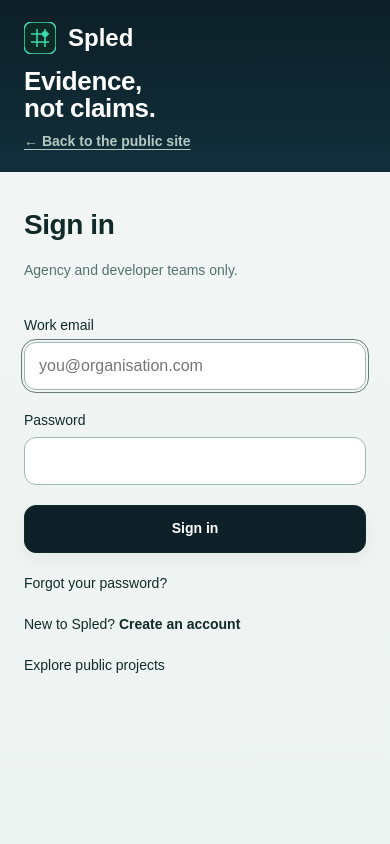
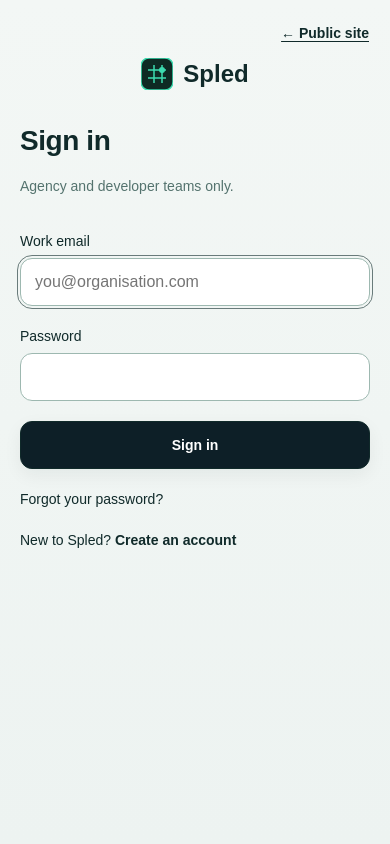
Before and after one commit to aqib-abdullahi/spled, a Django app: page /signin/ in a window 390 px wide. Run offline with Django 5.2, Linux system fonts and the light colour scheme; parts of the project's set-up code (start-up, migrations or seed data) failed here and were passed over; some web fonts are replaced.

Commit message:
Light mobile layout for the sign-in pages

```diff
--- a/static/css/spled.css
+++ b/static/css/spled.css
@@ -1194,3 +1194,31 @@ button.chip[aria-pressed="true"] { background: var(--ink); color: #fff; border-c
 @media (max-width: 800px) {
   .pub-actions, .appbar .pubtag { display: none; }
 }
+
+/* Step 46b: laptop layout as it was, plus a small link back to the public site */
+.split-main { position: relative; }
+.auth-public-link {
+  position: absolute; top: 20px; right: 28px; font-weight: 600; font-size: 14px;
+  padding: 8px 12px; border: 1px solid var(--rule); border-radius: 10px;
+  color: var(--ink); background: rgba(255,255,255,0.7);
+}
+.auth-public-link:hover { background: var(--mint-tint); }
+@media (max-width: 800px) {
+  .auth-public-link { top: 14px; right: 16px; }
+  .split-main { padding-top: 64px; }
+}
+
+/* Step 46c: mobile sign-in pages are a light page with a centred logo, no dark block */
+.auth-mobile-brand { display: none; }
+@media (max-width: 800px) {
+  .split.auth-layout .split-side { display: none; }
+  .split.auth-layout .split-main { padding: 56px 20px 48px; justify-content: flex-start; }
+  .auth-mobile-brand {
+    display: flex; align-items: center; justify-content: center; gap: 10px;
+    font-size: 24px; font-weight: 800; color: var(--ink); margin-bottom: 28px;
+  }
+  .auth-public-link {
+    border-color: transparent; background: none; padding: 8px 4px;
+    text-decoration: underline; text-underline-offset: 3px;
+  }
+}
--- a/templates/auth_base.html
+++ b/templates/auth_base.html
@@ -9,11 +9,15 @@
     <div>
       <h2>Evidence,<br>not claims.</h2>
       <p>A shared record of what is really happening on your sites, wherever you are.</p>
-      <a class="auth-back" href="{% url 'home' %}">← Back to the public site</a>
     </div>
-    <div class="accent">spled</div>
+    <div class="mono accent">{% block accent %}spled{% endblock %}</div>
   </div>
   <main class="split-main">
+    <a class="auth-public-link" href="{% url 'home' %}">← Public site</a>
+    <div class="auth-mobile-brand">
+      <svg width="32" height="32" viewBox="0 0 32 32" aria-hidden="true"><rect width="32" height="32" rx="8" fill="#0E2A24" stroke="#3DDBB0" stroke-width="1.5"/><path d="M7 12h18M7 20h18M13 7v18M21 7v18" stroke="#3DDBB0" stroke-width="1.5"/><circle cx="21" cy="12" r="3" fill="#3DDBB0"/></svg>
+      Spled
+    </div>
     <div class="stack" style="max-width:400px;width:100%">
       {% block panel %}{% endblock %}
     </div>
--- a/templates/sign_in.html
+++ b/templates/sign_in.html
@@ -1,21 +1,7 @@
-{% extends "base.html" %}
+{% extends "auth_base.html" %}
 {% block title %}Sign in{% endblock %}
-{% block body %}
-<div class="split auth-layout">
-  <div class="split-side">
-    <div class="brand">
-      <svg width="32" height="32" viewBox="0 0 32 32" aria-hidden="true"><rect width="32" height="32" rx="8" fill="#0E2A24" stroke="#3DDBB0" stroke-width="1.5"/><path d="M7 12h18M7 20h18M13 7v18M21 7v18" stroke="#3DDBB0" stroke-width="1.5"/><circle cx="21" cy="12" r="3" fill="#3DDBB0"/></svg>
-      Spled
-    </div>
-    <div>
-      <h2>Evidence,<br>not claims.</h2>
-      <p>A shared record of what is really happening on your sites, wherever you are.</p>
-      <a class="auth-back" href="{% url 'home' %}">← Back to the public site</a>
-    </div>
-    <div class="mono accent">09.0765° N · 7.3986° E</div>
-  </div>
-
-  <main class="split-main">
+{% block accent %}09.0765° N · 7.3986° E{% endblock %}
+{% block panel %}
 <form method="post" class="stack" novalidate>
   {% csrf_token %}
   {% if next %}<input type="hidden" name="next" value="{{ next }}">{% endif %}
@@ -40,8 +26,5 @@
   <button class="btn btn-dark" type="submit">Sign in</button>
   <p style="margin:0"><a href="{% url 'password_reset' %}">Forgot your password?</a></p>
   <p style="margin:0">New to Spled? <a href="{% url 'signup' %}"><b>Create an account</b></a></p>
-      <p style="margin:0"><a href="{% url 'projects' %}">Explore public projects</a></p>
 </form>
-  </main>
-</div>
 {% endblock %}
--- a/templates/sign_up.html
+++ b/templates/sign_up.html
@@ -17,6 +17,5 @@
   <p class="muted" style="margin:0">You can set up privately straight away. Publishing to the public portal needs a quick check of your organisation.</p>
   <button class="btn btn-primary" type="submit">Create account</button>
   <p style="margin:0">Already registered? <a href="{% url 'signin' %}"><b>Sign in</b></a></p>
-  <p style="margin:0"><a href="{% url 'projects' %}">Explore public projects</a></p>
 </form>
 {% endblock %}
```
Also changed, not shown: web/test_auth_public_links.py (+17 -14 lines). Lines whose indentation alone changed are shown as unchanged.
